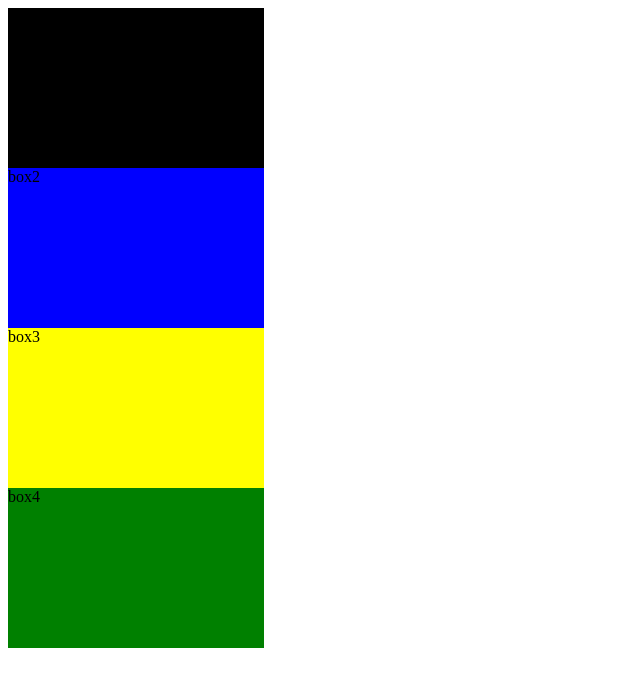
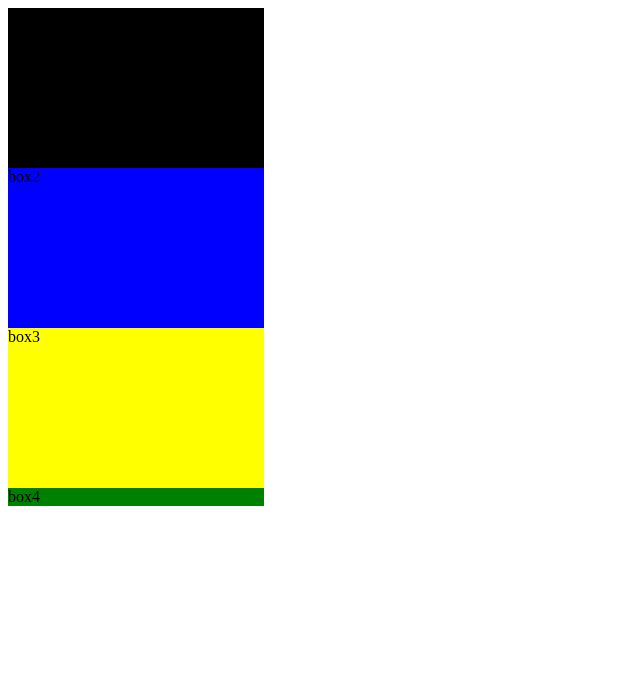
Before and after one commit to 00Merlin00/practice-for-oneself, a plain HTML site: page index.html in a window 1280 px wide. Shown: the whole page, without its empty margins (0-640 px from the left). Drawn offline with Linux system fonts and the light colour scheme.

Commit message:
some commit

```diff
--- a/style.css
+++ b/style.css
@@ -17,7 +17,7 @@
 }
 .box-4 {
   background: green;
-  height: 25%;
+  height: %;
 }
 
 .wrapper .box-1:active {
```
